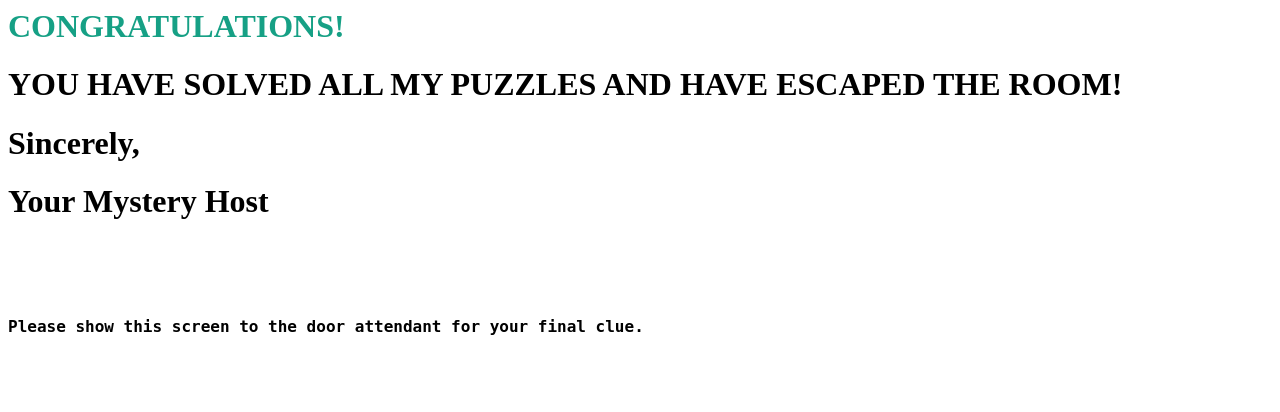
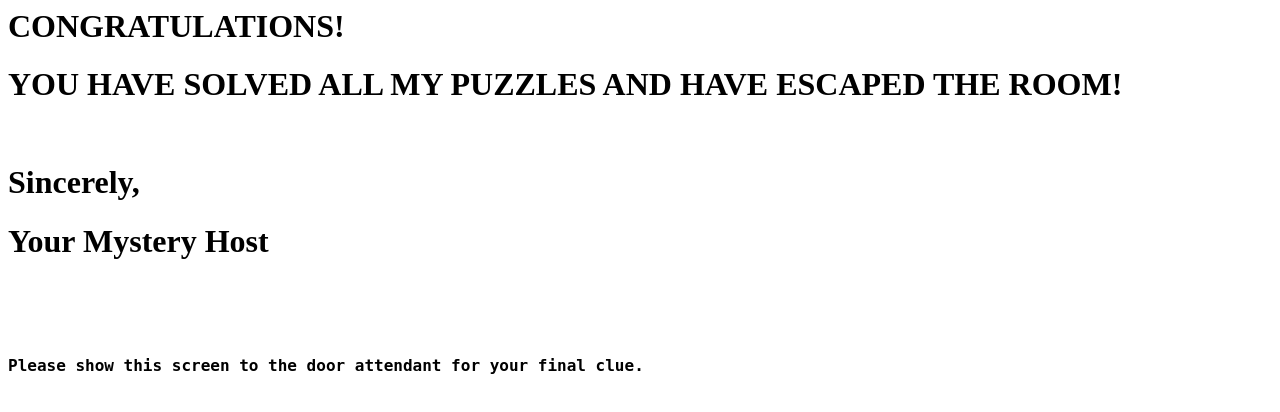
Before and after one commit to carlsonkellie/escaped, a plain HTML site: page index.html in a window 1280 px wide. Drawn offline with Linux system fonts and the light colour scheme.

Commit message:
Update index.html

```diff
--- a/index.html
+++ b/index.html
@@ -1,7 +1,9 @@
 <html>
 <body style="font-family:'cursive'">
-  <h1 style="color:#16a085"> CONGRATULATIONS!</h1>
+  <h1> CONGRATULATIONS!</h1>
   <h1> YOU HAVE SOLVED ALL MY PUZZLES AND HAVE ESCAPED THE ROOM! </h1>
+
+  </br>
 
 <h1> Sincerely, <h1>
 <h1> Your Mystery Host </h1>
```
